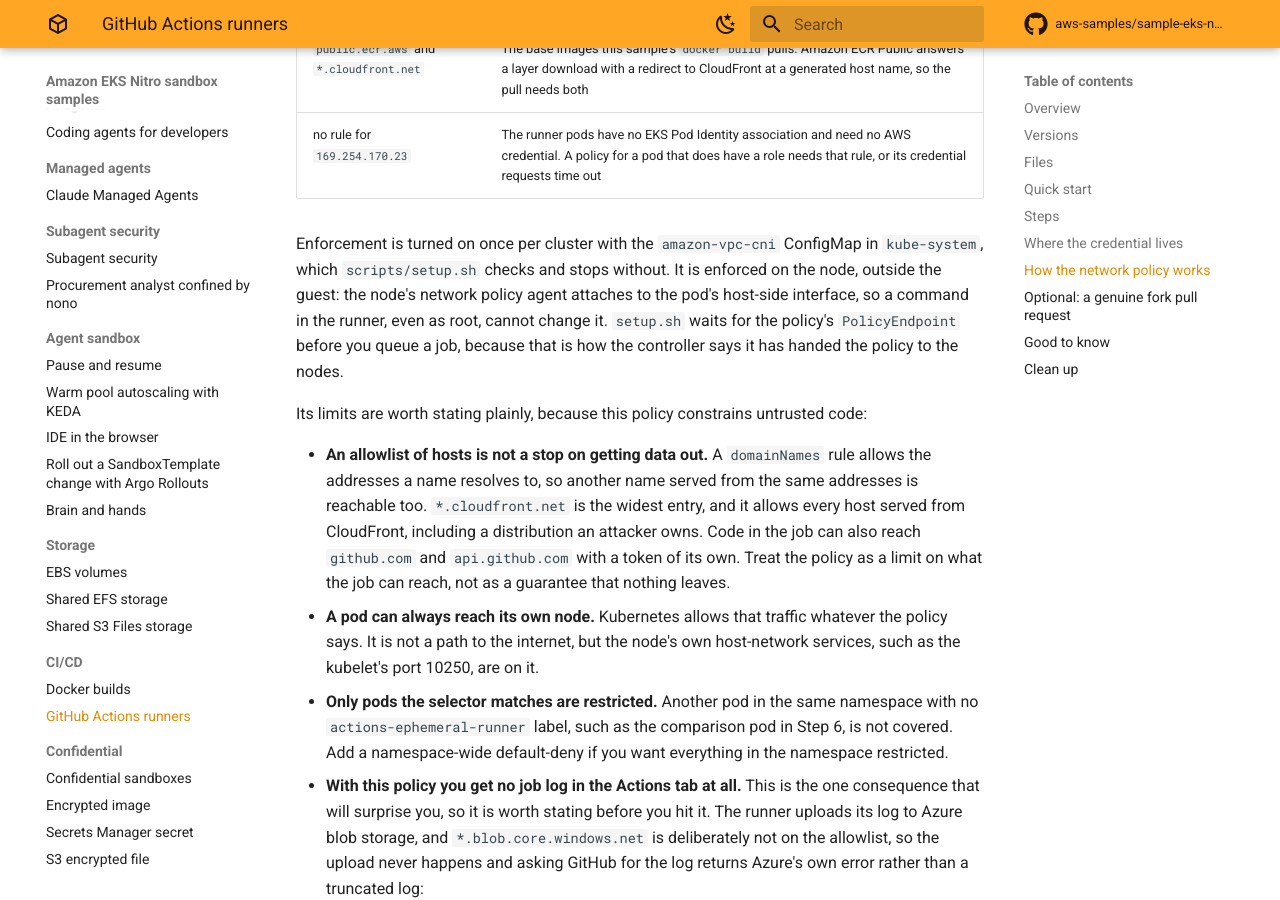
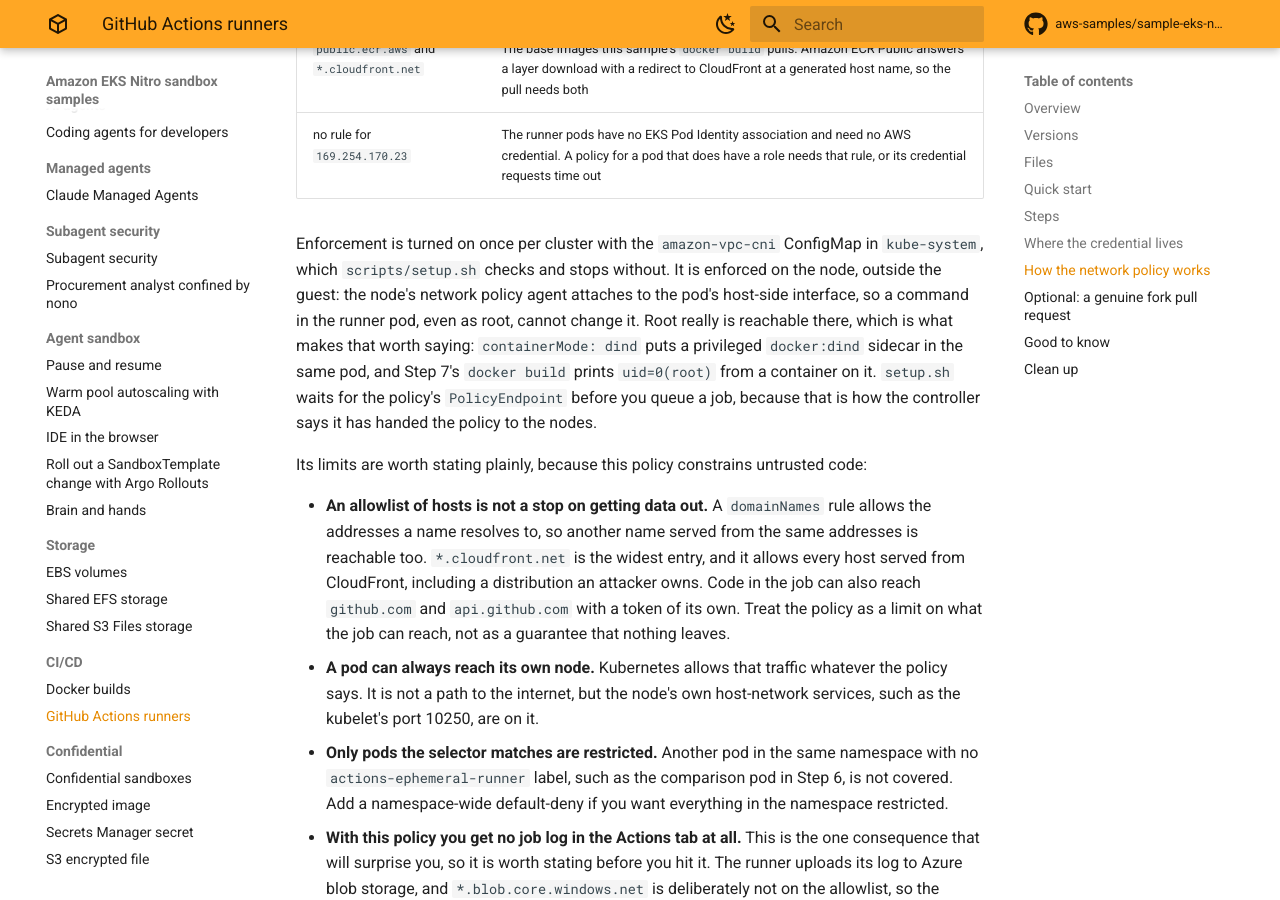
Before and after one commit to aws-samples/sample-eks-nitro-sandbox, an MkDocs documentation site: the page built from examples/ci-cd/github-actions/README.md, in a window 1280 px wide and 900 px high, scrolled down 18021 px. Built offline with MkDocs 1.6.1 and Material for MkDocs 9.7.7, drawn with Linux system fonts in a browser that asks for light colours; comment, search, counter and statistics services are not loaded.

Commit message:
github-actions: widen "a command in the runner" to "the runner pod", where root is shown
Round 1's reviewer and I both read examples/ci-cd/github-actions/README.md:814 as
unevidenced: the runner image's own USER is not root, and the page's only recorded
uid=0(root) comes from a docker build RUN step on the job's nested daemon. The
reviewer recommended dropping "even as root"; the maintainers chose to widen the
noun instead, and the page's own prose is why that is the better fix.

Step 7's heading and the overview at :67-70 already establish it: containerMode:
dind "puts a docker:dind sidecar in the runner's own pod", and "a docker build
that gets root does so inside the pod's own kernel". So root is genuinely present
in that pod, and :548 records it. The claim was never false -- only its subject was
narrower than the evidence. Widening makes the sentence agree with the overview and
with Step 8, which already says "the runner pod". The sentence now also points at
where root is shown, as the skill's own rule requires.

Dropping the clause would have lost something real: this is the most root-capable
sample in the set, so "even root cannot change the node-side policy" is the
reassurance a reader of this page specifically needs.

Two skill updates follow from it. The genuinely-root list goes from two samples to
three, with github-actions' route named (the privileged sidecar, not a securityContext,
and step 7's printed uid). And the nested-build trap no longer says the page's
sentence is about the runner container, because it is not any more; it now records
the trap and its resolution -- match the noun to the evidence, and prefer widening
the subject to deleting a point that is true.

Swept the sample for other root claims: only :70 (consistent, says "the runner's
own pod"), :548 (recorded output, untouched) and :814. Confirmed the new
subagent-security/nono note at :455 reads correctly under this rule -- it states the
uid, disclaims root evidence explicitly, and claims nothing about root.

check-sample-index.sh (23 samples), check-agent-files.sh and mkdocs build --strict
all pass. No output block edited.

```diff
--- a/examples/ci-cd/github-actions/README.md
+++ b/examples/ci-cd/github-actions/README.md
@@ -811,7 +811,10 @@ spec:
 Enforcement is turned on once per cluster with the `amazon-vpc-cni` ConfigMap in
 `kube-system`, which `scripts/setup.sh` checks and stops without. It is enforced on the
 node, outside the guest: the node's network policy agent attaches to the pod's host-side
-interface, so a command in the runner, even as root, cannot change it. `setup.sh` waits for
+interface, so a command in the runner pod, even as root, cannot change it. Root really is
+reachable there, which is what makes that worth saying: `containerMode: dind` puts a
+privileged `docker:dind` sidecar in the same pod, and Step 7's `docker build` prints
+`uid=0(root)` from a container on it. `setup.sh` waits for
 the policy's `PolicyEndpoint` before you queue a job, because that is how the controller
 says it has handed the policy to the nodes.
 
```
Also changed, not shown: .agents/skills/nitro-sandbox-pods/SKILL.md (+15 -9 lines).
